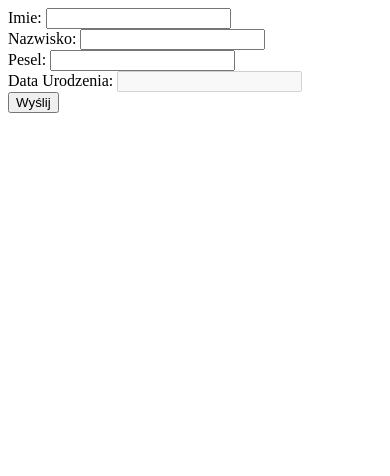
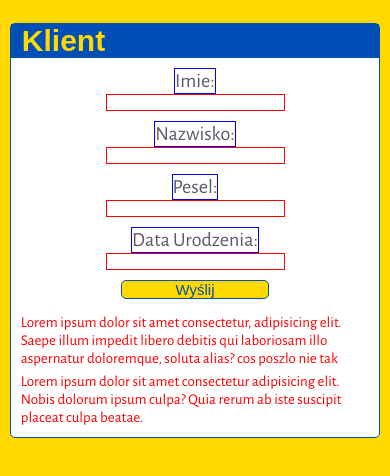
Before and after one commit to kamazowe/form_rek, a website: page index.html in a window 390 px wide. Drawn offline with nearby package versions, Linux system fonts and the light colour scheme; a web font is replaced by a local one.

Commit message:
Add mobile styles

```diff
--- a/index.html
+++ b/index.html
@@ -5,20 +5,35 @@
     <meta name="viewport" content="width=device-width, initial-scale=1.0">
     <meta http-equiv="X-UA-Compatible" content="ie=edge">
     <title>Form</title>
+    <link href='http://fonts.googleapis.com/css?family=Alegreya+Sans&subset=latin,latin-ext' rel='stylesheet' type='text/css'>
+    <link href='http://fonts.googleapis.com/css?family=Amiko&subset=latin,latin-ext' rel='stylesheet' type='text/css'>
     <link rel="stylesheet" href="style.css">
 </head>
-<body>
-        <form action="" id="form">
+<body>  <div class="container">
+        <div class="wrapper">
+        <div class="wrapper__header"><h3>Klient </h3></div>
+        <div class="wrapper__body">
+        <form class="form" action="" id="form">
                 <!-- firstname -->
-                <div><label for="first_name">Imie: </label><input name="first_name" required data-error="Pole obowiazkowe.Tylko litery, ilosc znakow 1-40."  type="text"></div>
+                <div class="form-row"><label class="form-row__label" for="first_name">Imie: </label><input class="form-row__input" name="first_name" required data-error="Pole obowiazkowe.Tylko litery, ilosc znakow 1-40."  type="text"></div>
                 <!-- lastname -->
-                <div><label for="last_name">Nazwisko: </label><input name="last_name" required data-error="Pole obowiazkowe.Tylko litery, ilosc znakow 1-40." type="text"></div>
+                <div class="form-row"><label class="form-row__label" for="last_name">Nazwisko: </label><input class="form-row__input" name="last_name" required data-error="Pole obowiazkowe.Tylko litery, ilosc znakow 1-40." type="text"></div>
                 <!-- pesel -->
-                <div><label for="pesel">Pesel: </label><input name="pesel" required data-error="Pole obowiazkowe.Tylko liczby, ilosc liczb: 11." type="text"></div>
+                <div class="form-row"><label class="form-row__label" for="pesel">Pesel: </label><input class="form-row__input" name="pesel" required data-error="Pole obowiazkowe.Tylko liczby, ilosc liczb: 11." type="text"></div>
                 <!-- birthday -->
-                <div><label for="birthday">Data Urodzenia: </label><input name="birthday" disabled  type="text"></div>
-                <div><input value="Wyślij" type="submit"></div>
+                <div class="form-row"><label class="form-row__label" for="birthday">Data Urodzenia: </label><input class="form-row__input form-row__input--locked" name="birthday" disabled  type="text"></div>
+                <div class="form-row"><input class="form-row__input btn" name="submit" value="Wyślij" type="submit"></div>
             </form>
+        <div class="error-wrapper" >
+            <ul id="errors" class="error-list">
+                <li class="error-list__item"><p >Lorem ipsum dolor sit amet consectetur, adipisicing elit. Saepe illum impedit libero debitis qui laboriosam illo aspernatur doloremque, soluta alias? cos poszlo nie tak</p></li>
+            <li class="error-list__item"><p >Lorem ipsum dolor sit amet consectetur adipisicing elit. Nobis dolorum ipsum culpa? Quia rerum ab iste suscipit placeat culpa beatae.</p></li>
+            </ul>
+
+        </div>
+    </div>
+    </div>
+</div>
 
     <script src="form.js"></script>
     <script src="/playground/test.js"></script>
--- a/style.css
+++ b/style.css
@@ -0,0 +1,138 @@
+/*   yellow*/
+/* #004FB6 blue */
+/* #5C596D grey */
+ html {
+    font-size: 62.5%;
+  }
+ *{
+margin:0 auto;
+padding: 0;
+box-sizing: border-box;
+ }
+ body{
+    font-family: 'Alegreya Sans', sans-serif;
+    height:100vh;
+    width: 100vw;
+    overflow:none;
+ }
+.container{
+background-color: #FFD900;
+
+height: 100%;
+width:100%;
+display: flex;
+flex-direction: column;
+justify-content: flex-start;
+align-items: center;
+padding: 20px 0;
+}
+.wrapper{
+    max-width: 400px;
+    border-radius: 5px;
+    background-color: #ffffff;
+    margin: 3px;
+    border:1px solid #004FB6;
+     width:95%;
+
+}
+.wrapper__header{
+    margin:0;
+   min-height: 30px;
+    padding: 0 0 0 3%;
+ background-color: #004FB6;
+}
+.wrapper__header h3{
+    font-family: 'Amiko', sans-serif;
+    padding: 0 auto;
+    font-size: 3rem;
+    color:#FFD900;
+}
+.wrapper__body{
+    padding: 10px 0 ;
+}
+
+.form{
+    display: flex;
+    flex-direction: column;
+
+}
+
+.form-row{
+    color:#5C596D;
+    font-size: 2rem;
+    width: 100%;
+    display: flex;
+    flex-direction: column;
+    justify-content: flex-start;
+    margin-bottom:10px;
+
+}
+
+.form-row__label{
+ border: 1px solid blue;
+
+}
+
+.form-row__input{
+
+    border: 1px solid red;
+    background-color: white;
+}
+
+.form-row__input:focus{
+    background-color: white;
+    color:#004FB6;
+}
+.form-row__input--locked{
+
+}
+
+.btn{
+
+    font-family: 'Amiko', sans-serif;
+    font-size:1.5rem;
+    background-color: #FFD900;
+    color:#004FB6;
+    width: 40%;
+    border-radius: 5px;
+    border: 1px solid #004FB6;
+}
+
+.btn:hover{
+    color:#ffffff;
+    background-color:  #004FB6;
+}
+
+.error-wrapper{
+    /* border: 1px solid black; */
+    padding: 0 10px;
+
+}
+.error-list{
+    list-style-type: none;
+
+}
+.error-list__item{
+    margin-top: 5px;
+    color:red;
+    font-size:1.5rem;
+
+}
+
+ /* 768px breakpoint */
+@media only screen and (min-width: 768px) {
+
+    .container{
+        background-color: #5C596D;
+}
+    .wrapper{
+        width: 50%;
+        max-width: 700px;
+    }
+    .form-row{
+        border: 1px solid black;
+
+        flex-direction: row;
+        justify-content: flex-start
+    }
+}
```
